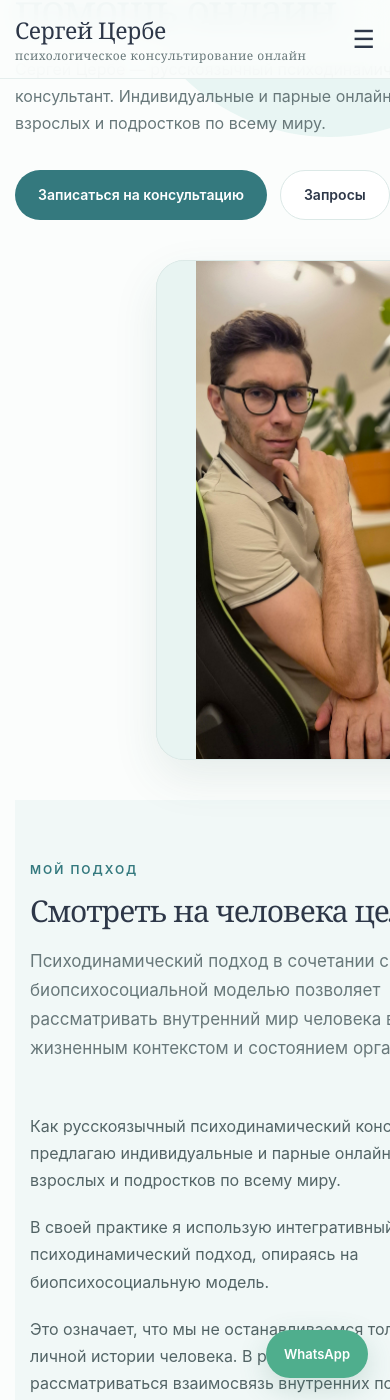
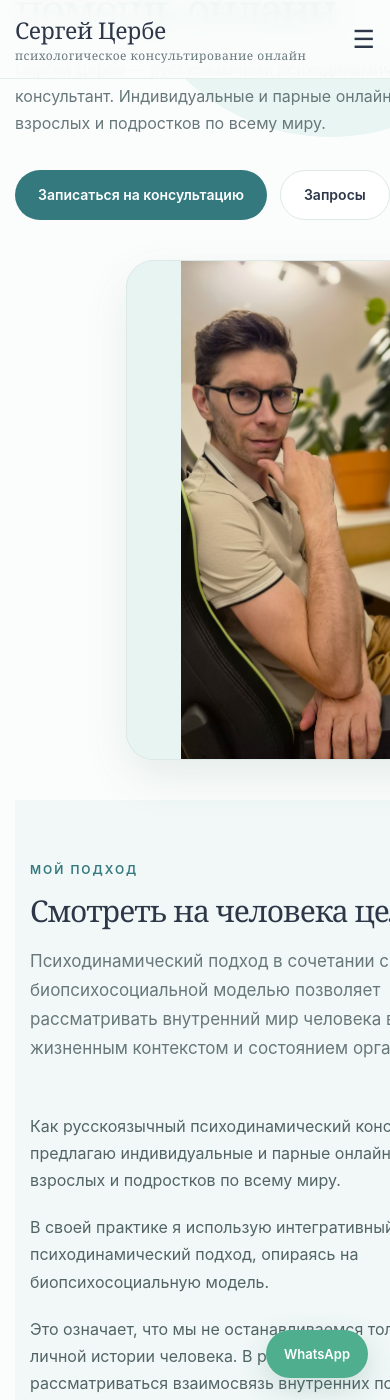
Before and after one commit to zerbe25-gif/zerbe25-gif.github.io, a Jekyll site: the page built from index.html, in a window 390 px wide and 1400 px high, scrolled down 232 px. Built offline with Jekyll 4.4.1, drawn with Linux system fonts in a browser that asks for light colours.

Commit message:
Update index.html

```diff
--- a/index.html
+++ b/index.html
@@ -1179,7 +1179,7 @@
 }
 .photo-area {
   width: 100%;
-  max-width: 360px;
+  max-width: 390px;
 
   margin-left: auto;
   margin-right: auto;
@@ -1237,7 +1237,7 @@
   position: relative;
 
   width: 100%;
-  max-width: 360px;
+  max-width: 390px;
 
   aspect-ratio: 9 / 16;
 
```
